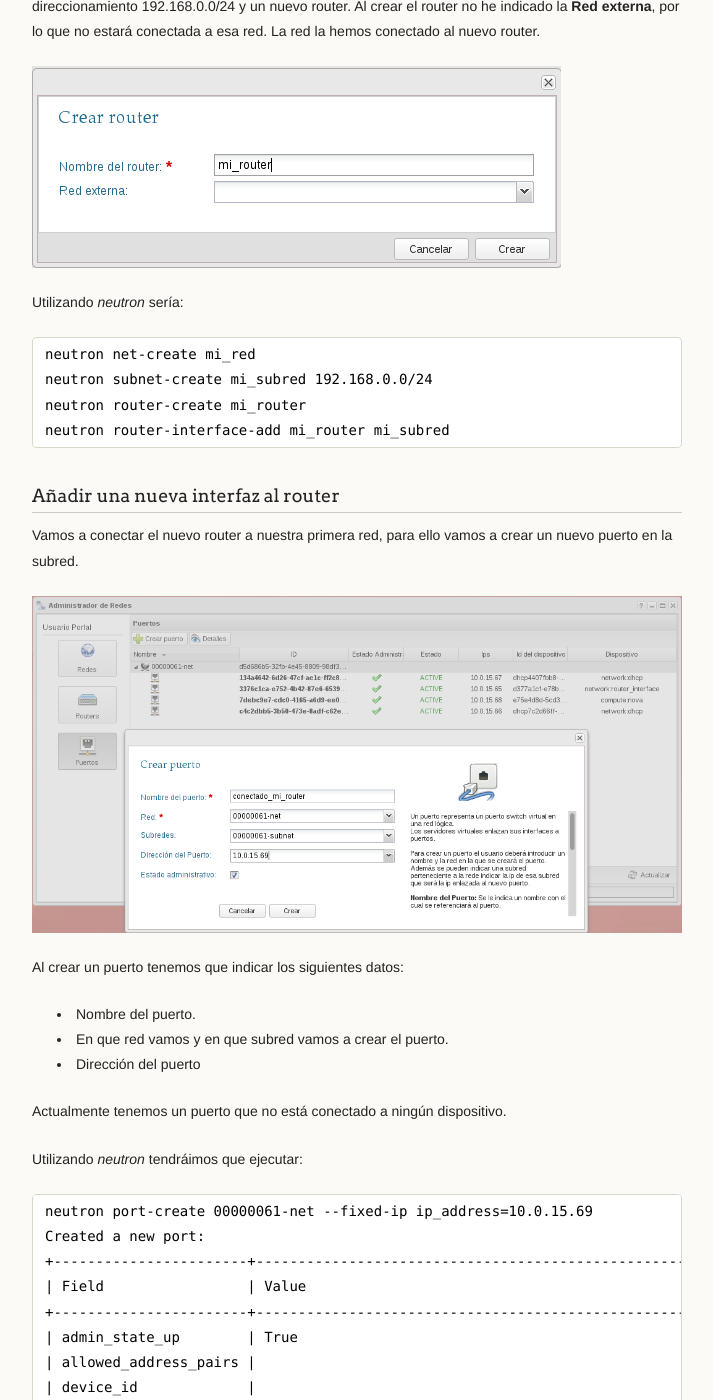
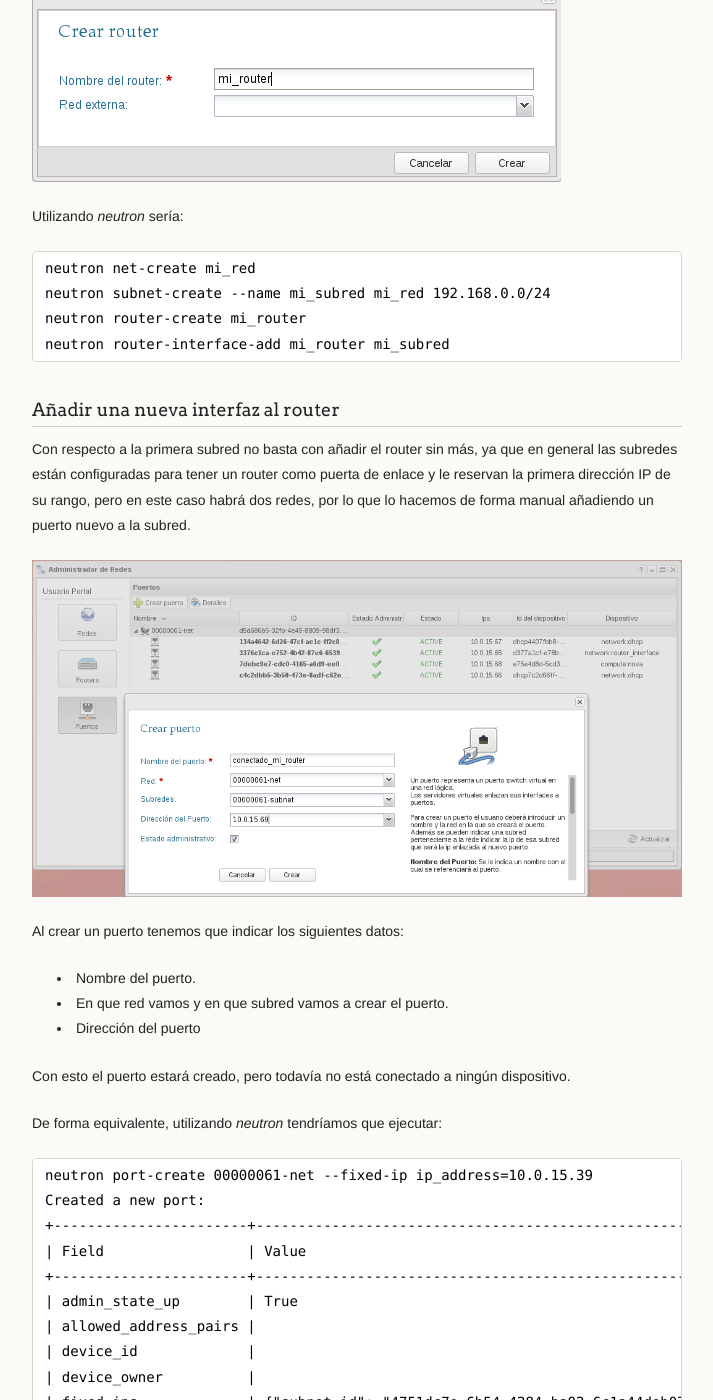
Before and after one commit to iesgn/cloud2, a Jekyll site: the page built from curso/u6/router2.md, in a window 1280 px wide and 1400 px high, scrolled down 1021 px. Shown: the whole window, without its empty margins (278-991 px from the left). Built offline with Jekyll 4.4.1, drawn with Linux system fonts in a browser that asks for light colours; some of the changed text lies outside the part shown.

Commit message:
red interna

```diff
--- a/curso/u6/router2.md
+++ b/curso/u6/router2.md
@@ -1,38 +1,50 @@
 ---
 layout: blog
-tittle: Creación de un router y conectarlo entre dos redes internas
+tittle: Creación de una red interna
 menu:
   - Unidades
 ---
 
-En esta demostración vamos a crear una nueva red, una nueva subred y un nuevo router. El router estará conectado a las dos redes internas. El esquema de red sería el siguiente:
+En esta demostración vamos a crear una nueva red, una nueva subred y un nuevo
+router. El router estará conectado a las dos redes internas. El esquema de red
+sería el siguiente:
 
 ![red](img/red4.png)
 
 Tenemos que tener en cuenta los siguientes aspectos:
 
 * Al crear el nuevo router, no lo vamos a conectar a la red interna.
-* Hay que modificar las características de la subred de la primera red 00000061-net para que el servidor dhcp mande una ruta a las instancias conectadas a la red para que sean capaces de conectarse a las instancias de la segunda red.
-* A las instancias que esten conectadas a la segunda red no se le podrán asociar ip flotantes, ya que el mecanismo NAT en un router no conectado a la red externa no se puede realizar.
-
-Vamos a ello:
+* Hay que modificar las características de la subred de la primera red
+  00000061-net para que el servidor dhcp mande una ruta a las instancias
+  conectadas a la red para que sean capaces de conectarse a las instancias de la
+  segunda red.
+* A las instancias que esten conectadas a la segunda red no se le podrán asociar
+  ip flotantes, ya que el mecanismo NAT en un router no conectado a la red
+  externa no se puede realizar.
 
 ### Creación de la red y el router
 
-En el apartado **Administrador de redes** hemos creado una red nueva con un subred con direccionamiento 192.168.0.0/24 y un nuevo router. Al crear el router no he indicado la **Red externa**, por lo que no estará conectada a esa red. La red la hemos conectado al nuevo router.
+En el apartado **Administrador de redes** hemos creado una red nueva con un
+subred con direccionamiento 192.168.0.0/24 y un nuevo router. Al crear el router
+no hemos indicado la **red externa**, por lo que no estará conectada a esa
+red. Por último  hemos conectado la nueva red al nuevo router.
 
 ![red](img/net8_1.png)
 
 Utilizando *neutron* sería:
 
-	neutron net-create mi_red
-	neutron subnet-create mi_subred 192.168.0.0/24
-	neutron router-create mi_router
-	neutron router-interface-add mi_router mi_subred
+    neutron net-create mi_red
+    neutron subnet-create --name mi_subred mi_red 192.168.0.0/24
+    neutron router-create mi_router
+    neutron router-interface-add mi_router mi_subred
 
 ### Añadir una nueva interfaz al router
 
-Vamos a conectar el nuevo router a nuestra primera red, para ello vamos a crear un nuevo puerto en la subred.
+Con respecto a la primera subred no basta con añadir el router sin más, ya que en
+general las subredes están configuradas para tener un router como puerta de
+enlace y le reservan la primera dirección IP de su rango, pero en este caso
+habrá dos redes, por lo que lo hacemos de forma manual añadiendo un puerto nuevo
+a la subred.
 
 ![red](img/net9.png)
 
@@ -42,32 +54,34 @@ Al crear un puerto tenemos que indicar los siguientes datos:
 * En que red vamos y en que subred vamos a crear el puerto.
 * Dirección del puerto
 
-Actualmente tenemos un puerto que no está conectado a ningún dispositivo.
+Con esto el puerto estará creado, pero todavía no está conectado a ningún dispositivo.
 
-Utilizando *neutron* tendráimos que ejecutar:
+De forma equivalente, utilizando *neutron* tendríamos que ejecutar:
 
-	neutron port-create 00000061-net --fixed-ip ip_address=10.0.15.69
-	Created a new port:
-	+-----------------------+-----------------------------------------------------------------------------------+
-	| Field                 | Value                                                                             |
-	+-----------------------+-----------------------------------------------------------------------------------+
-	| admin_state_up        | True                                                                              |
-	| allowed_address_pairs |                                                                                   |
-	| device_id             |                                                                                   |
-	| device_owner          |                                                                                   |
-	| fixed_ips             | {"subnet_id": "4751dc7e-6b54-4284-ba02-6c1a44deb076", "ip_address": "10.0.15.69"} |
-	| id                    | 5138b3e0-6a88-4f79-8804-01d7c50c020f                                              |
-	| mac_address           | fa:16:3e:2a:92:99                                                                 |
-	| name                  |                                                                                   |
-	| network_id            | d5d686b5-32fb-4e45-8809-98df3ee5ef3e                                              |
-	| security_groups       | 6b8e211b-51d3-482c-9865-6b6e0bb3c94b                                              |
-	| status                | DOWN                                                                              |
-	| tenant_id             | 44f5cb63ad34481aab5cc9c2809e4a76                                                  |
-	+-----------------------+-----------------------------------------------------------------------------------+
+    neutron port-create 00000061-net --fixed-ip ip_address=10.0.15.39
+    Created a new port:
+    +-----------------------+-----------------------------------------------------------------------------------+
+    | Field                 | Value                                                                             |
+    +-----------------------+-----------------------------------------------------------------------------------+
+    | admin_state_up        | True                                                                              |
+    | allowed_address_pairs |                                                                                   |
+    | device_id             |                                                                                   |
+    | device_owner          |                                                                                   |
+    | fixed_ips             | {"subnet_id": "4751dc7e-6b54-4284-ba02-6c1a44deb076", "ip_address": "10.0.15.39"} |
+    | id                    | 5138b3e0-6a88-4f79-8804-01d7c50c020f                                              |
+    | mac_address           | fa:16:3e:2a:92:99                                                                 |
+    | name                  |                                                                                   |
+    | network_id            | d5d686b5-32fb-4e45-8809-98df3ee5ef3e                                              |
+    | security_groups       | 6b8e211b-51d3-482c-9865-6b6e0bb3c94b                                              |
+    | status                | DOWN                                                                              |
+    | tenant_id             | 44f5cb63ad34481aab5cc9c2809e4a76                                                  |
+    +-----------------------+-----------------------------------------------------------------------------------+
 
-La conexión del router (mi_router) al puerto que acabamos de crear **no se puede realizar desde la aplicación web Cirrusflex**, por lo tanto la única forma de hacerlo es a través del cliente *neutron*:
+La conexión del router (mi_router) al puerto que acabamos de crear **no se puede
+realizar desde la aplicación web Cirrusflex**, por lo tanto la única forma de
+hacerlo es a través del cliente *neutron*:
 
-	neutron router-interface-add mi_router port=5138b3e0-6a88-4f79-8804-01d7c50c020f
+    neutron router-interface-add mi_router port=5138b3e0-6a88-4f79-8804-01d7c50c020f
 
 En la instrucción anterior hemos utilizado el id del puerto que acabamos de crear.
 
@@ -77,5 +91,72 @@ Si visualizamos la lista de puerto desde cirrusflex:
 
 Podemos ver:
 
-* Que la red que acabamos de crear tiene un puerto conectado a una interfaz del router (192.168.0.1)
-* Que la otra red está conectada a dos routers (10.0.15.65, al router original del proyecto y a 10.0.15.69 a nuestro nuevo router.)
+* Que la red que acabamos de crear tiene un puerto conectado a una interfaz del
+* router (192.168.0.1)
+* Que la otra red está conectada a dos routers (10.0.15.65, al router original
+  del proyecto y a 10.0.15.69 a nuestro nuevo router.)
+
+### Añadir las rutas de encaminamiento
+
+Cómo indicabamos anteriormente, hay que modificar las características de la
+subred de la primera red 00000061-net para que el servidor dhcp mande una ruta a
+las instancias conectadas a la red para que sean capaces de conectarse a las
+instancias de la segunda red.
+
+Desde cirrusflex:
+
+![red](img/net11.png)
+
+Con el cliente *neutron*:
+
+    neutron subnet-update 00000061-subnet --host_routes type=dict list=true destination=192.168.0.0/24,nexthop=10.0.15.69
+
+### Creación de instancias en las redes
+
+Ya podemos crear las intancias en las dos redes, y podemos comprobar que la
+instancia conectada a la nueva red tiene una nueva regla de encaminamiento:
+
+    debian@instancia1:~$ sudo route -n
+    Kernel IP routing table
+    Destination     Gateway         Genmask         Flags Metric Ref    Use Iface
+    0.0.0.0         10.0.15.65      0.0.0.0         UG    0      0        0 eth0
+    10.0.15.64      0.0.0.0         255.255.255.192 U     0      0        0 eth0
+    192.168.0.0     10.0.15.69      255.255.255.0   UG    0      0        0 eth0
+
+Por lo tanto podemos comprobar la conectividad entre las dos instancias:
+
+    debian@instancia1:~$ ping 192.168.0.2
+    PING 192.168.0.2 (192.168.0.2) 56(84) bytes of data.
+    64 bytes from 192.168.0.2: icmp_req=1 ttl=63 time=1.93 ms
+    64 bytes from 192.168.0.2: icmp_req=2 ttl=63 time=0.809 ms
+
+### Asignación de IP flotante a la segunda instancia
+
+¿Qué sucede si intentamos asignar una ip flotante a la segunda instancia? La
+segunda instancia no está conectada directamente a la red externa por un router,
+por lo tanto no se pueden crear las reglas NAT necesarias en la asignación de la
+IP flotante, y por tanto está operación nos devuelve un error:
+
+![red](img/net12.png)
+
+### Accediendo a la segunda instancia
+
+La única forma de acceder a la segunda instancia es desde la primera, pero para
+ello necesitamos nuestra clave privada en la primera instancia, por lo tanto
+vamos a copiar nuestro fichero pem a la primera instancia:
+
+    scp -i mi_clave.pem mi_clave.pem debian@185.45.74.34:/home/debian
+
+y a continuación accedemos a la primera instancia y usaremos el la clave privada
+para acceder a la segunda:
+
+    debian@instancia1:~$ chmod 400 mi_clave.pem
+    debian@instancia1:~$ ssh -i mi_clave.pem debian@192.168.0.2
+
+y por último comprobamos que desde la segunda instancia tenemos conectividad con
+la primera:
+
+    debian@instancia2:~$ ping 10.0.15.68
+    PING 10.0.15.68 (10.0.15.68) 56(84) bytes of data.
+    64 bytes from 10.0.15.68: icmp_req=1 ttl=63 time=1.12 ms
+    64 bytes from 10.0.15.68: icmp_req=2 ttl=63 time=0.703 ms
```
Also changed, not shown: curso/u6/index.md (+1 -2 lines).
